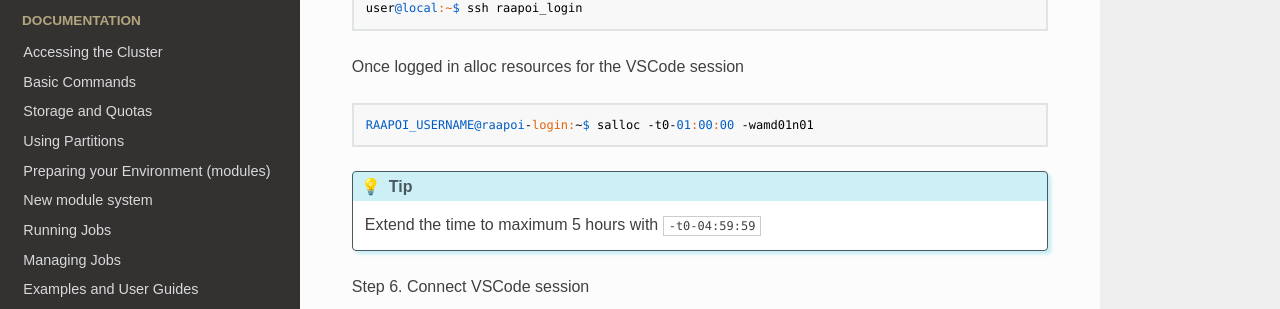
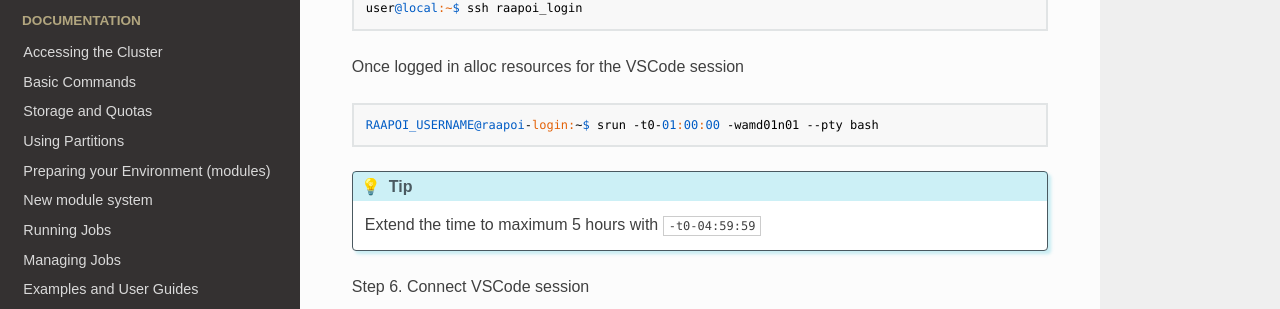
Before and after one commit to vuw-research-computing/raapoi-docs, an MkDocs documentation site: the page built from docs/usersub/vscode.md, in a window 1280 px wide and 900 px high, scrolled down 1323 px. Shown: the part 142-451 px from the top of the window. Built offline with MkDocs 1.6.1, drawn with Linux system fonts in a browser that asks for light colours; nearby versions of some CDN libraries; some web fonts are replaced; a script that is not in the unit is left out.

Commit message:
Update User Submitted Docs
Add VSCode on compute instructions

````diff
--- a/docs/usersub/vscode.md
+++ b/docs/usersub/vscode.md
@@ -64,7 +64,7 @@
 
 Once logged in alloc resources for the VSCode session
 ```bash
-RAAPOI_USERNAME@raapoi-login:~$ salloc -t0-01:00:00 -wamd01n01
+RAAPOI_USERNAME@raapoi-login:~$ srun -t0-01:00:00 -wamd01n01 --pty bash
 ```
 
 !!! Tip
````
